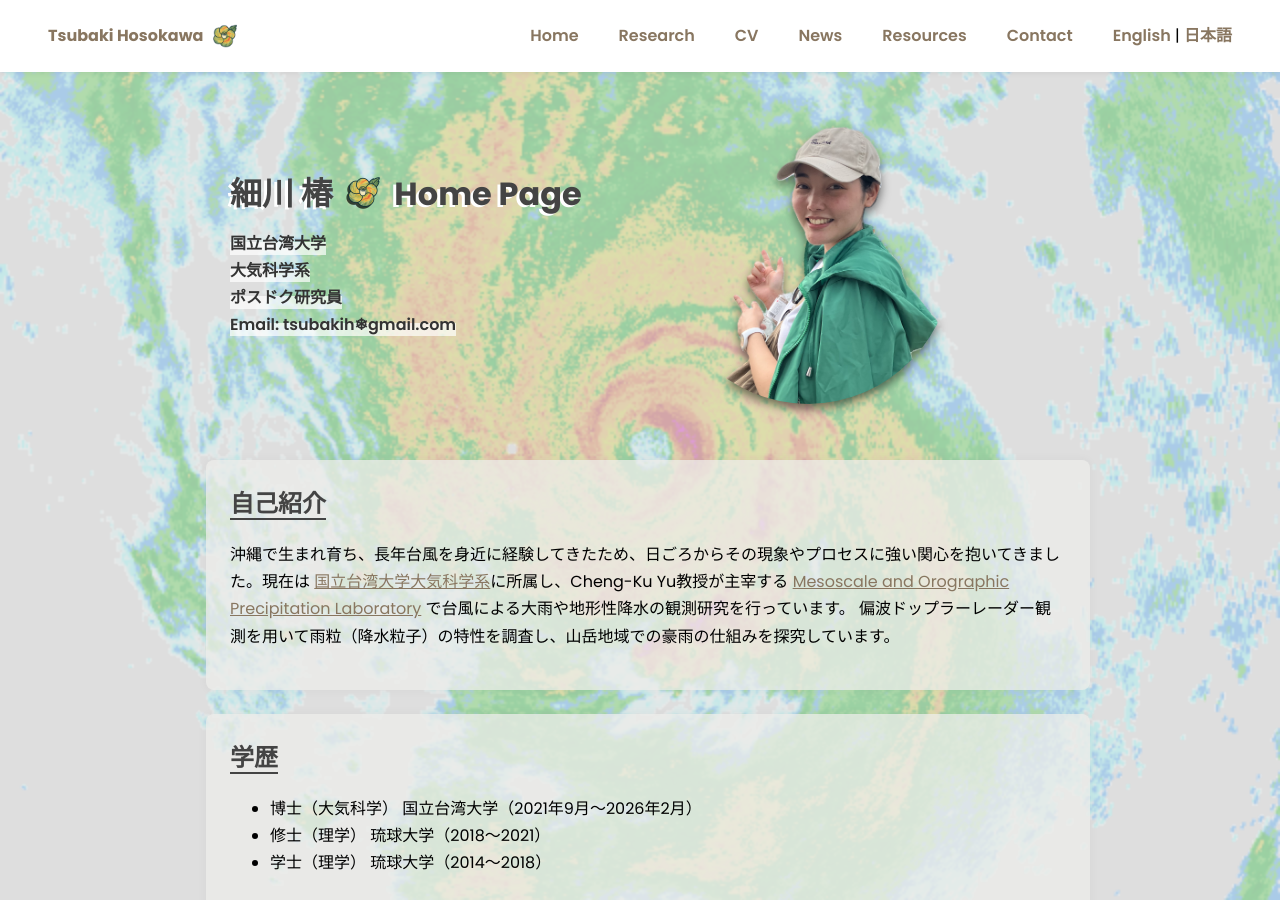
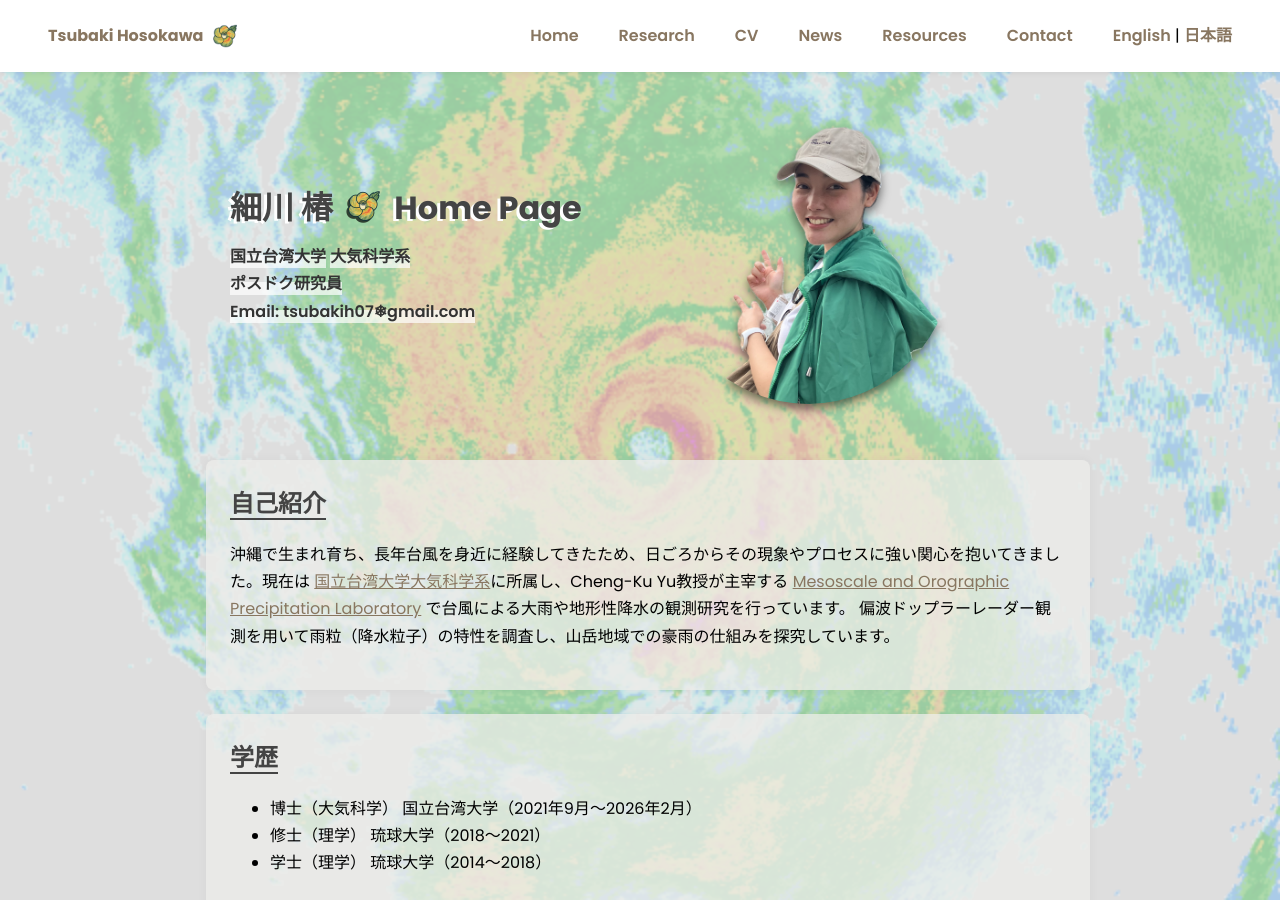
Before and after one commit to tsubakih07/tsubaki_homepage, a Jekyll site: the page built from index_ja.html, in a window 1280 px wide and 900 px high. Built offline with Jekyll 4.4.1, drawn with Linux system fonts in a browser that asks for light colours; a style sheet for code colours, icons or effects is not loaded.

Commit message:
fixed email address

```diff
--- a/_data/profiles.yml
+++ b/_data/profiles.yml
@@ -1,6 +1,6 @@
 info_en:
   name: Tsubaki Hosokawa
-  email: tsubakih❄gmail.com
+  email: tsubakih07❄gmail.com
   position: Postdoctoral Researcher
   affiliation: National Taiwan University
   department: Department of Atmospheric Sciences
@@ -8,7 +8,7 @@ info_en:
 
 info_ja:
   name: 細川 椿
-  email: tsubakih❄gmail.com
+  email: tsubakih07❄gmail.com
   position: ポスドク研究員
   affiliation: 国立台湾大学
   department: 大気科学系
--- a/index_ja.html
+++ b/index_ja.html
@@ -18,7 +18,7 @@ css: /assets/css/style.css
       Home Page
     </h1>
     <div class="intro-text">
-      <p>{{ site.data.profiles.info_ja.affiliation }}</p><br>
+      <p>{{ site.data.profiles.info_ja.affiliation }}</p>
       <p>{{ site.data.profiles.info_ja.department }}</p><br>
       <p>{{ site.data.profiles.info_ja.position }}</p><br>
       <p>Email: {{ site.data.profiles.info_ja.email }}</p>
```
